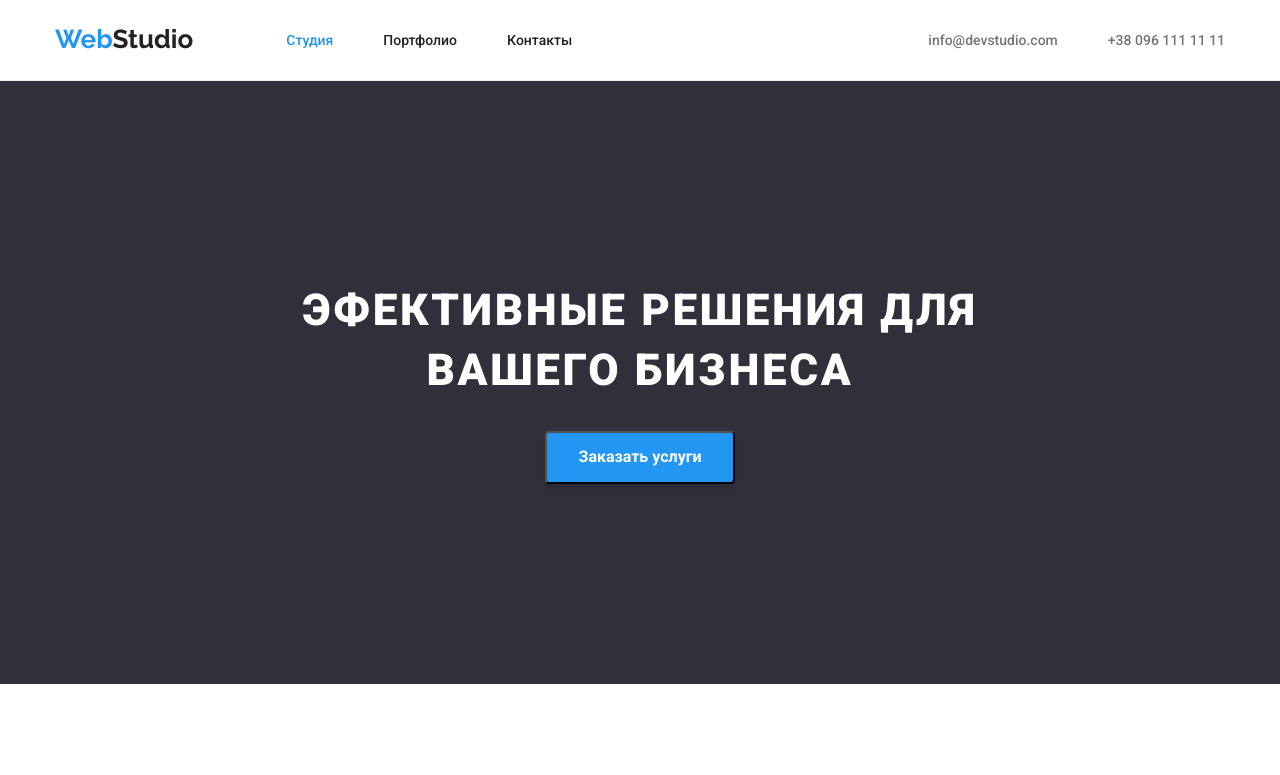
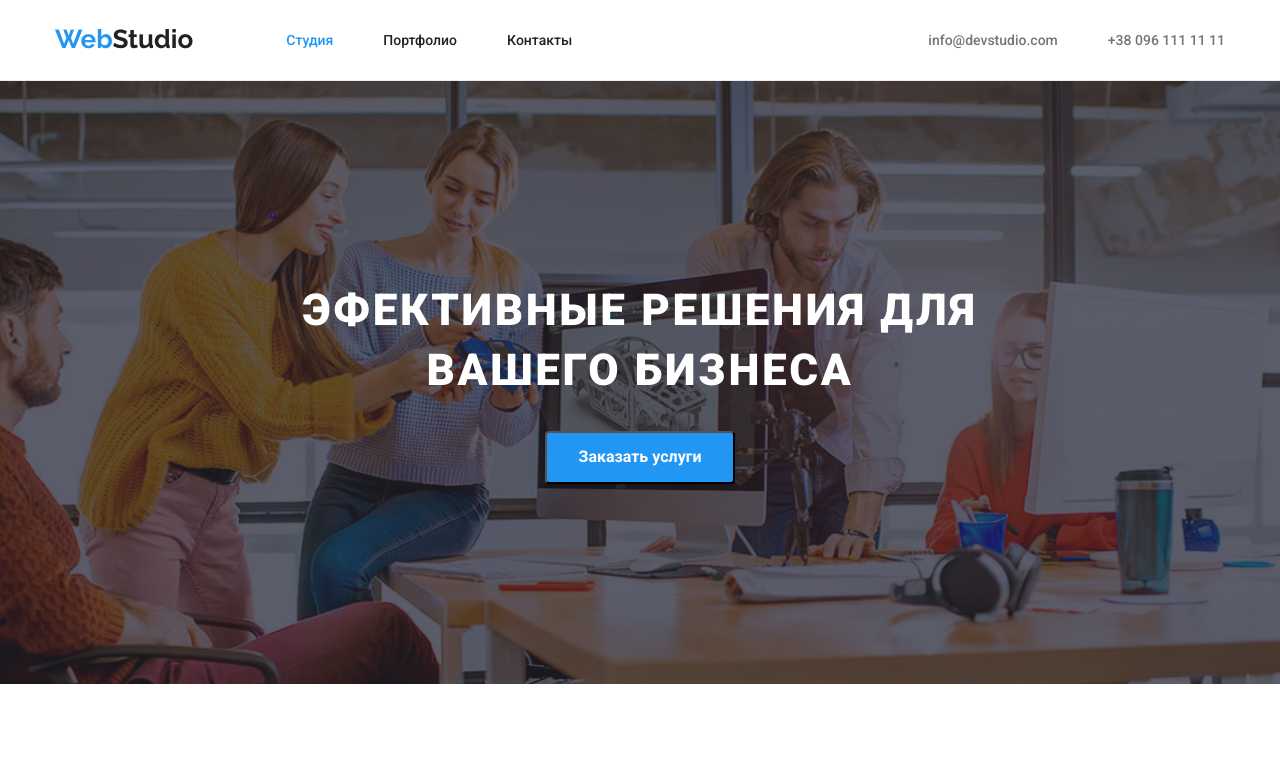
Before and after one commit to orestmahera94/goit-markup-hw-04, a plain HTML site: page index.html in a window 1280 px wide. Shown: the top 775 px of the page. Drawn offline with nearby package versions, Linux system fonts and the light colour scheme.

Commit message:
add background image and  liner-gradient this image

```diff
--- a/styles/styles.css
+++ b/styles/styles.css
@@ -6,6 +6,7 @@
   --footer-background-color: #2f303a;
   --footer-contacts-color: rgba(255, 255, 255, 0.6);
 }
+
 body {
   font-family: Roboto, Open-Sans;
   font-weight: 400;
@@ -113,7 +114,7 @@ div.container-header {
   -background-botton-color: var(--white-color);
 }
 
-/*-------------------------------------------- Меню для сторінки ПОРТФОЛІО */
+/*------------------------- Меню для сторінки ПОРТФОЛІО */
 
 .menu-portfolio {
   padding-left: 22px;
@@ -135,7 +136,7 @@ div.container-header {
   background-color: var(--background-botton-color);
 }
 
-/* ----------------------------------------------КОНТАКТИ */
+/* -----------------------------------КОНТАКТИ */
 .adress-header {
   display: flex;
   flex-direction: row;
@@ -168,12 +169,20 @@ div.container-header {
   cursor: pointer;
 }
 
-/*-------------------------------------------- СЕКЦІЯ ГЕРОЙ */
+/*---------------------------------------- СЕКЦІЯ ГЕРОЙ */
 .hero {
-  background-color: var(--footer-background-color);
-  color: var(--white-color);
+
+  background-image: linear-gradient( to left,
+  rgba(47, 48, 58, 0.5),
+  rgba(47, 48, 58, 0.5)),
+   url(../image/work-proces.jpg);
 
   text-align: center;
+  background-position: center;
+  background-repeat: no-repeat;
+  background-size: cover;
+
+  color: var(--white-color);
 }
 .hero.section {
   padding-top: 200px;
```
Also changed, not shown: image/work-proces.jpg (added).
